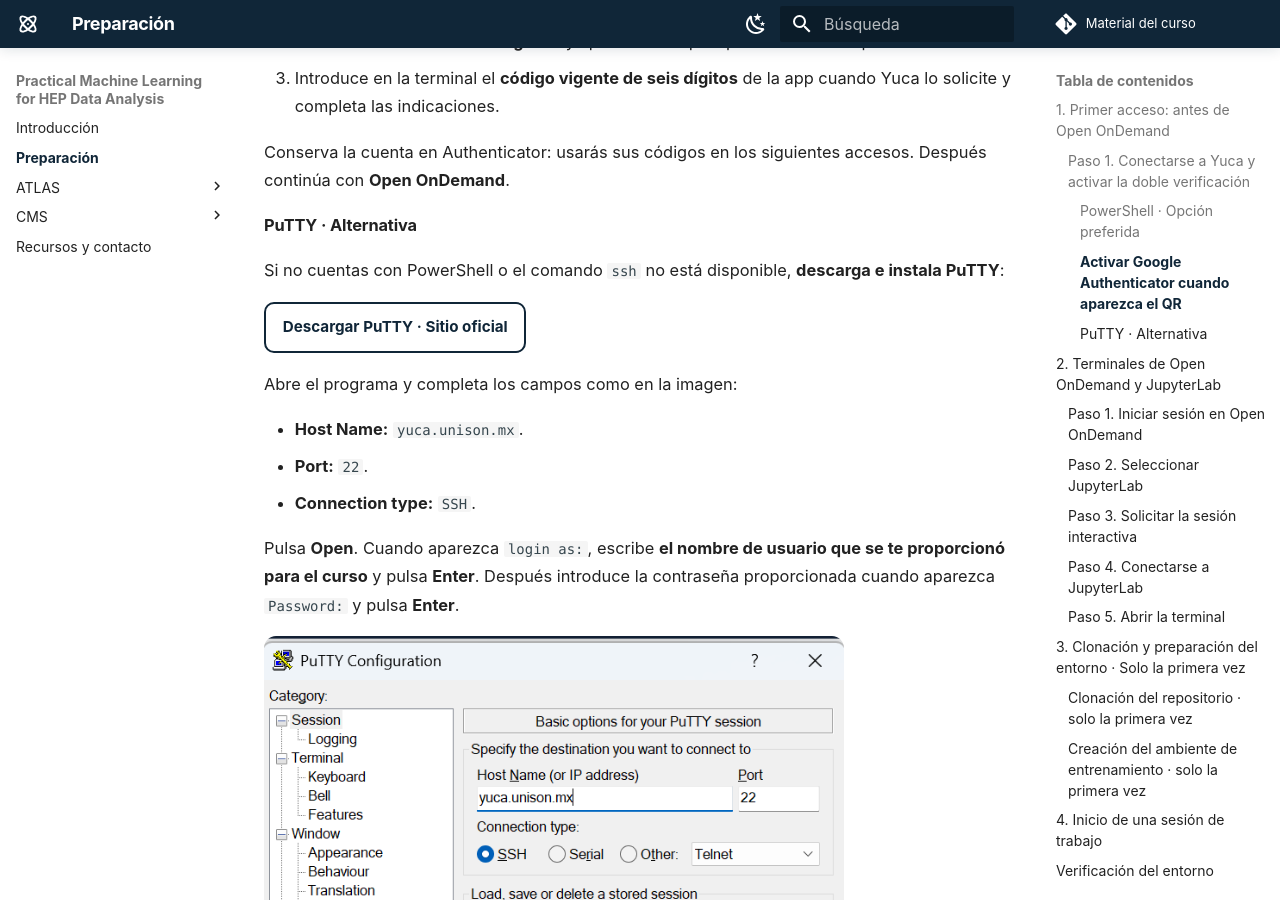
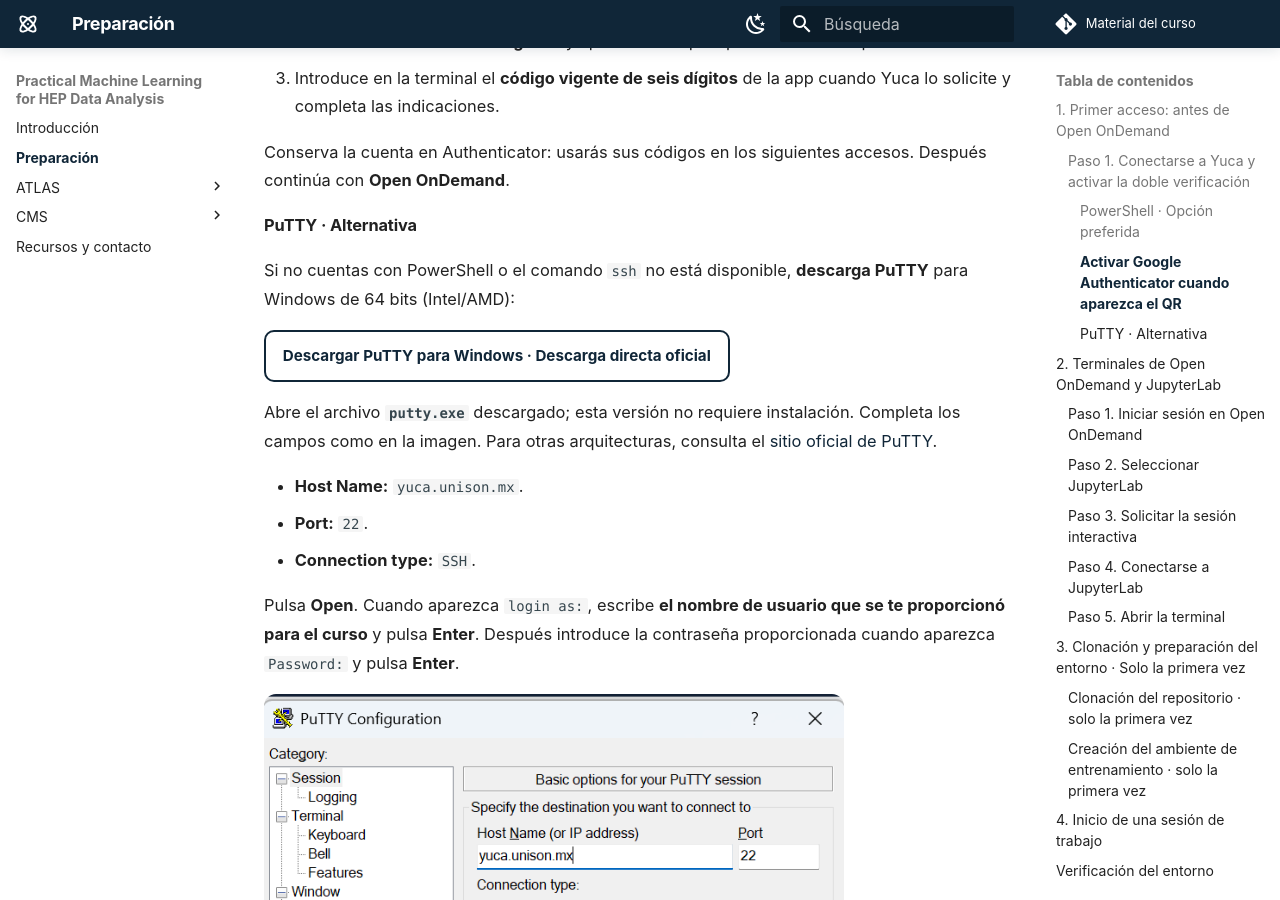
Before and after one commit to castaned/practical-ml-hep, an MkDocs documentation site: the page built from docs/preparacion.md, in a window 1280 px wide and 900 px high, scrolled down 1737 px. Built offline with MkDocs 1.6.1 and Material for MkDocs 9.7.7, drawn with Linux system fonts in a browser that asks for light colours; comment, search, counter and statistics services are not loaded.

Commit message:
Use verified direct official PuTTY executable download

```diff
--- a/docs/preparacion.md
+++ b/docs/preparacion.md
@@ -42,11 +42,11 @@ En el primer acceso, entra con **el usuario y la contraseña proporcionados** y
 
     #### PuTTY · Alternativa
 
-    Si no cuentas con PowerShell o el comando `ssh` no está disponible, **descarga e instala PuTTY**:
+    Si no cuentas con PowerShell o el comando `ssh` no está disponible, **descarga PuTTY** para Windows de 64 bits (Intel/AMD):
 
-    [Descargar PuTTY · Sitio oficial](https://www.chiark.greenend.org.uk/~sgtatham/putty/latest.html){ .md-button }
+    [Descargar PuTTY para Windows · Descarga directa oficial](https://the.earth.li/~sgtatham/putty/latest/w64/putty.exe){ .md-button }
 
-    Abre el programa y completa los campos como en la imagen:
+    Abre el archivo **`putty.exe`** descargado; esta versión no requiere instalación. Completa los campos como en la imagen. Para otras arquitecturas, consulta el [sitio oficial de PuTTY](https://putty.software/).
 
     - **Host Name:** `yuca.unison.mx`.
     - **Port:** `22`.
```
